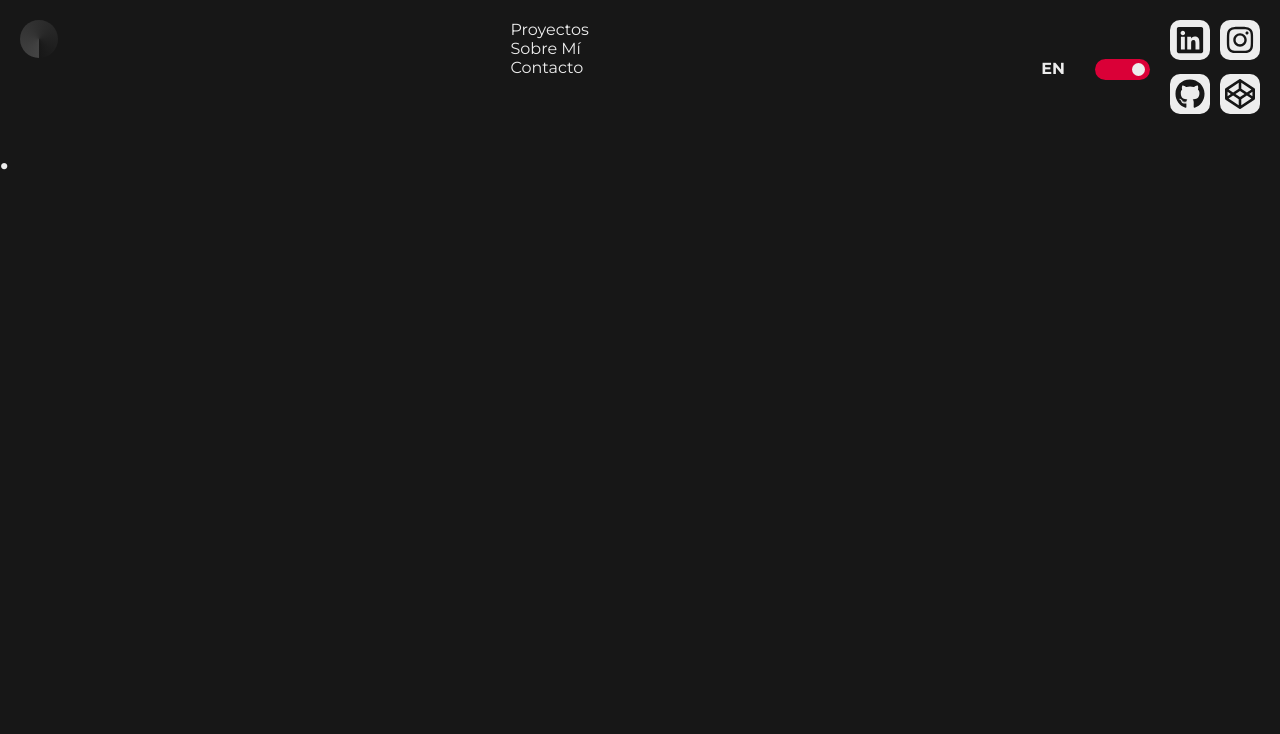
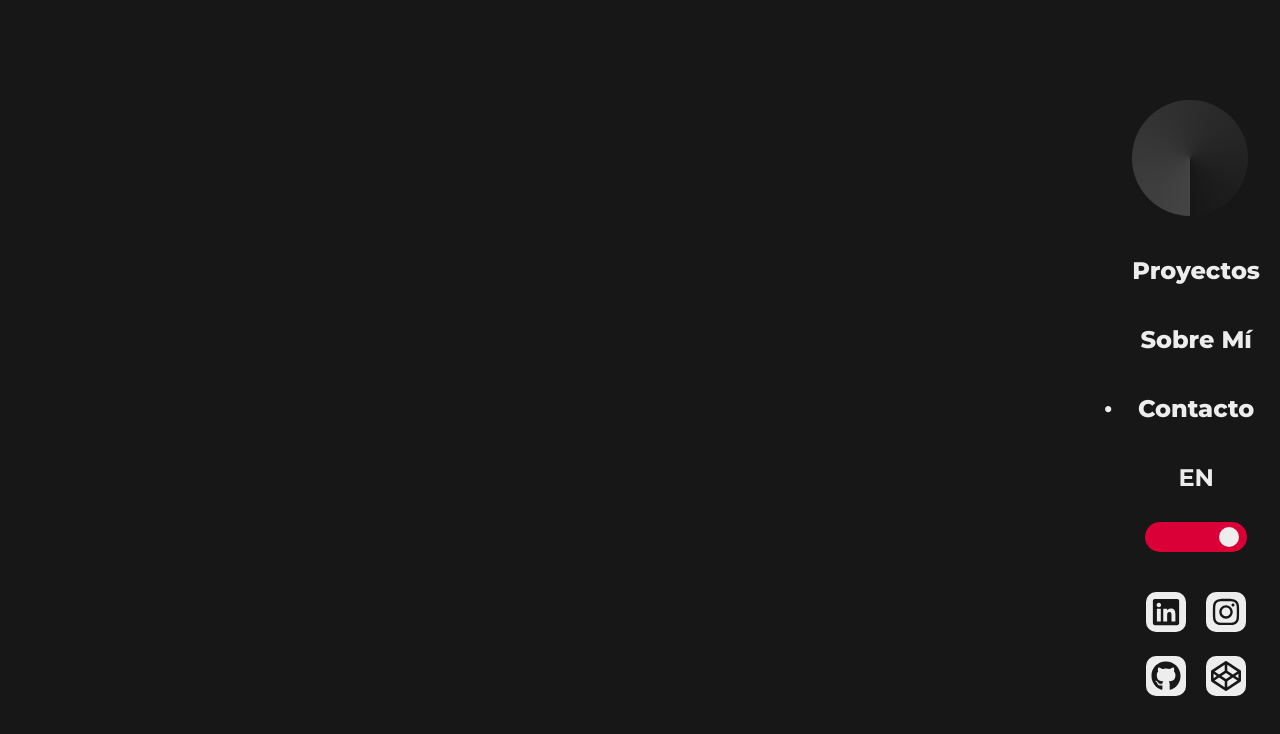
Before and after one commit to Jefersonsteven/portfolio, a Next.js app: page / in a window 1280 px wide. Shown: the top 734 px of the page. Built offline with nearby package versions, Linux system fonts and the light colour scheme.

Commit message:
header mobilde and desktop 90%

```diff
--- a/src/app/globals.scss
+++ b/src/app/globals.scss
@@ -130,3 +130,12 @@ ul {
 a {
   text-decoration: none;
 }
+
+// * Media Queries
+@media(width >= 900px) {
+  body {
+    display: flex;
+    flex-direction:row-reverse;
+    align-items: center;
+  }
+}
--- a/src/components/Header/Header.module.scss
+++ b/src/components/Header/Header.module.scss
@@ -77,6 +77,46 @@
 }
 
 @media (width >= 900px) {
+  .header {
+    display: flex;
+    flex-direction: column;
+    width: auto;
+    height: 80vh;
+    & .logoContainer {
+      width: 116px;
+      height: 116px;
+    }
+    .menu {
+      display: flex;
+      flex-direction: column;
+      gap: 20px;
+      & > ul {
+        display: flex;
+        align-items: center;
+        gap: 40px;
+        flex-direction: column;
+        font-size: 2.4rem;
+        font-weight: 800;
+      }
+    }
+    & .sectionMenu {
+      display: flex;
+      flex-direction: column;
+      gap: 40px;
+      & .toggles {
+        width: 100%;
+        display: flex;
+        align-items: center;
+        flex-direction: column;
+        gap: 30px;
+        & div:nth-child(1) h4 {
+          font-size: 2.4rem;
+        }
+      }
+    }
+  }
+
+
   .socialMobile {
     display: none;
   }
--- a/src/components/SocialMedia/SocialMedia.module.scss
+++ b/src/components/SocialMedia/SocialMedia.module.scss
@@ -14,7 +14,7 @@
     display: grid;
     grid-template-columns: 1fr 1fr;
     grid-template-rows: 1fr 1fr;
-    gap: 10px;
+    gap: 20px;
     & svg {
       width: 40px;
       height: 40px;
--- a/src/components/ToggleLanguage/ToggleLanguage.jsx
+++ b/src/components/ToggleLanguage/ToggleLanguage.jsx
@@ -11,7 +11,7 @@ function ToggleLanguage() {
   }
 
   return (
-    <div style={{ textTransform: "uppercase" }}>
+    <div style={{ textTransform: "uppercase", cursor: "pointer" }}>
       <h4 onClick={handleLenguage}>
         {language.language === "es" ? "en" : "es"}
       </h4>
--- a/src/components/ToggleTheme/ToggleTheme.module.scss
+++ b/src/components/ToggleTheme/ToggleTheme.module.scss
@@ -9,3 +9,16 @@
     border-radius: 50%;
   }
 }
+
+@media(width >= 900px) {
+  .toggleTheme {
+    padding: 0px 8px;
+    width: 80%;
+    height: 30px;
+    cursor: pointer;
+    & div {
+      width: 20px;
+      height: 20px;
+    }
+  }
+}
```
